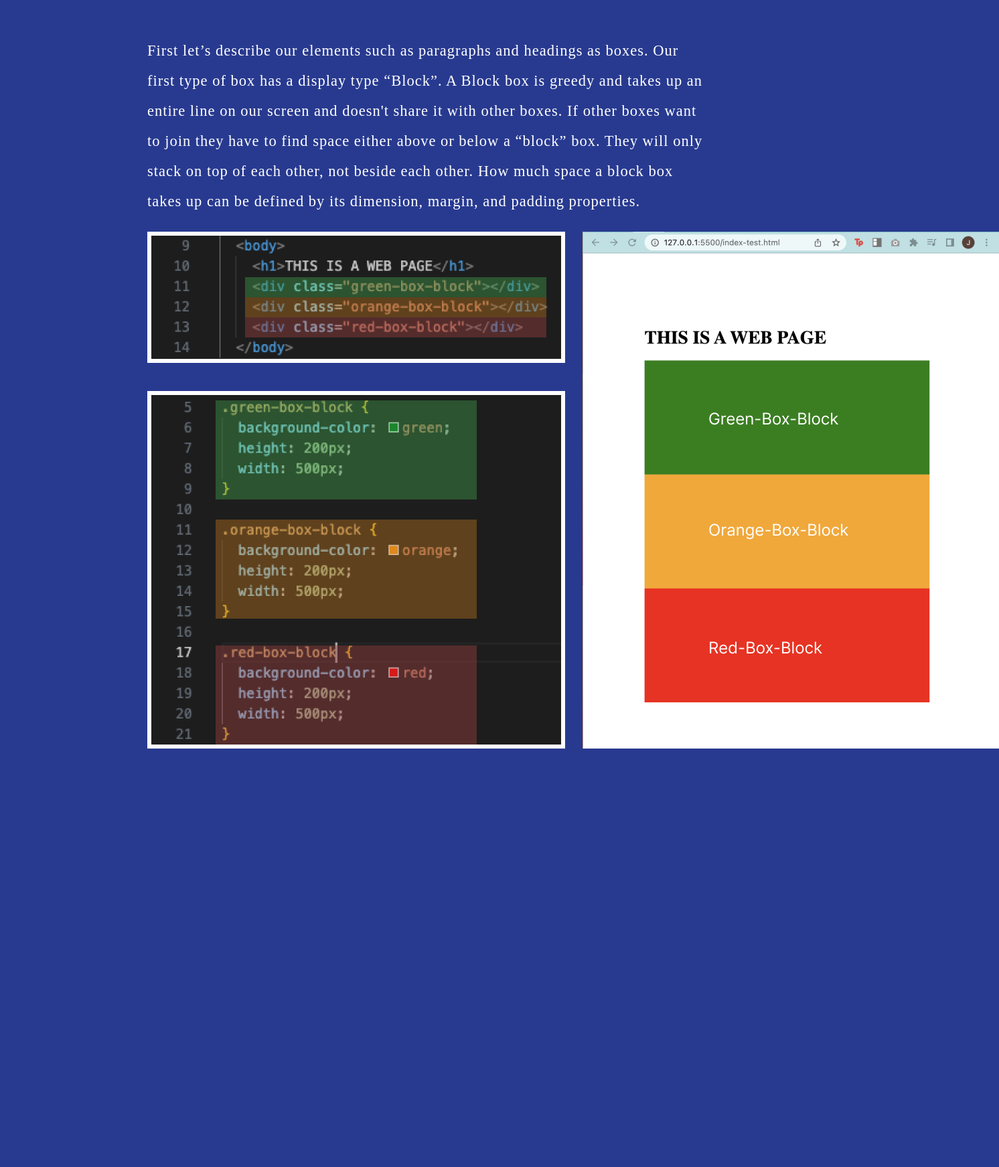
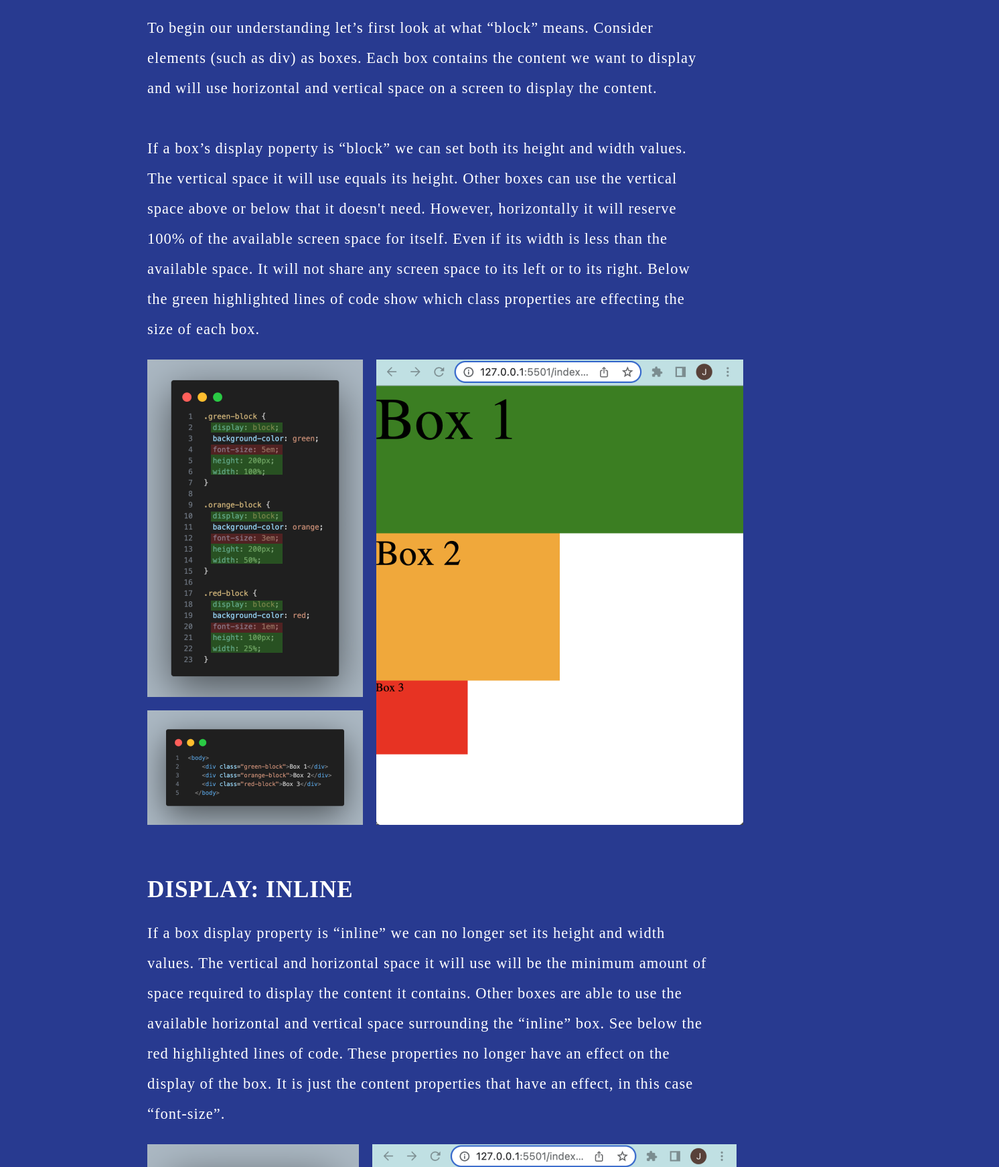
Before and after one commit to Jacob-granger/Jacob-granger.github.io, a plain HTML site: page blog/html-css.html in a window 1280 px wide. Shown: the part 705-2448 px from the top of the page at 67% size, 1492 px wide, since content can reach past the window. Before the commit the page ends 1830 px from the top, so only its background shows below. Drawn offline with Linux system fonts and the light colour scheme.

Commit message:
complete blog post for tech post

```diff
--- a/blog/html-css.html
+++ b/blog/html-css.html
@@ -1,7 +1,7 @@
 <!DOCTYPE html>
 <html>
   <head>
-    <title>CSS Concepts</title>
+    <title>Inline vs Inline-Block</title>
     <meta charset="UTF-8" />
     <link href="../styles/main.css" rel="stylesheet" type="text/css" />
   </head>
@@ -40,17 +40,46 @@
         dive into it!
       </p>
       <h3>DISPLAY: BLOCK</h3>
-      <br />
       <p>
-        First let’s describe our elements such as paragraphs and headings as
-        boxes. Our first type of box has a display type “Block”. A Block box is
-        greedy and takes up an entire line on our screen and doesn't share it
-        with other boxes. If other boxes want to join they have to find space
-        either above or below a “block” box. They will only stack on top of each
-        other, not beside each other. How much space a block box takes up can be
-        defined by its dimension, margin, and padding properties.
+        To begin our understanding let’s first look at what “block” means.
+        Consider elements (such as div) as boxes. Each box contains the content
+        we want to display and will use horizontal and vertical space on a
+        screen to display the content.
+        <br />
+        <br />
+        If a box’s display poperty is “block” we can set both its height and
+        width values. The vertical space it will use equals its height. Other
+        boxes can use the vertical space above or below that it doesn't need.
+        However, horizontally it will reserve 100% of the available screen space
+        for itself. Even if its width is less than the available space. It will
+        not share any screen space to its left or to its right. Below the green
+        highlighted lines of code show which class properties are effecting the
+        size of each box.
       </p>
-      <img src="../images/block-example.png" />
+      <img src="images/block.png" />
+      <h3>DISPLAY: INLINE</h3>
+      <p>
+        If a box display property is “inline” we can no longer set its height
+        and width values. The vertical and horizontal space it will use will be
+        the minimum amount of space required to display the content it contains.
+        Other boxes are able to use the available horizontal and vertical space
+        surrounding the “inline” box. See below the red highlighted lines of
+        code. These properties no longer have an effect on the display of the
+        box. It is just the content properties that have an effect, in this case
+        “font-size”.
+      </p>
+      <img src="images/inline.png" />
+      <h3>DISPLAY: INLINE-BLOCK</h3>
+      <p>
+        Inline-block. When a box display property is “inline-block” it will have
+        all the display attributes of an Inline box however we can now set its
+        size and width values as well. The vertical and horizontal space it will
+        use is dependent on its height and width. However, now (just like an
+        inline box) it will share available space horizontally and vertically.
+        We can see that from the code below that the width and height properties
+        are now defining the space each box uses.
+      </p>
+      <img src="images/inline-block.png" />
     </article>
   </body>
 </html>
--- a/styles/main.css
+++ b/styles/main.css
@@ -38,9 +38,6 @@ body {
   margin-top: 10em;
 }
 
-.link-formating {
-}
-
 a {
   text-decoration: none;
   color: inherit;
@@ -77,7 +74,7 @@ a {
 
 .post-content {
   color: white;
-  /* border: 2px solid red; */
+  /* border: 2px solid white; */
   margin-left: auto;
   margin-right: auto;
   /* max-width: 100%; */
@@ -100,6 +97,9 @@ h3 {
   background-color: white;
   color: #283a90;
 }
-/* .post {
-  display: block;
-} */
+
+@media (max-width: 850px) {
+  #greeting {
+    font-size: 1em;
+  }
+}
```
Also changed, not shown: index.html (+1 -28 lines), blog/images/block.png (added), blog/images/inline-block.png (added), blog/images/inline.png (added), 4 other files.
